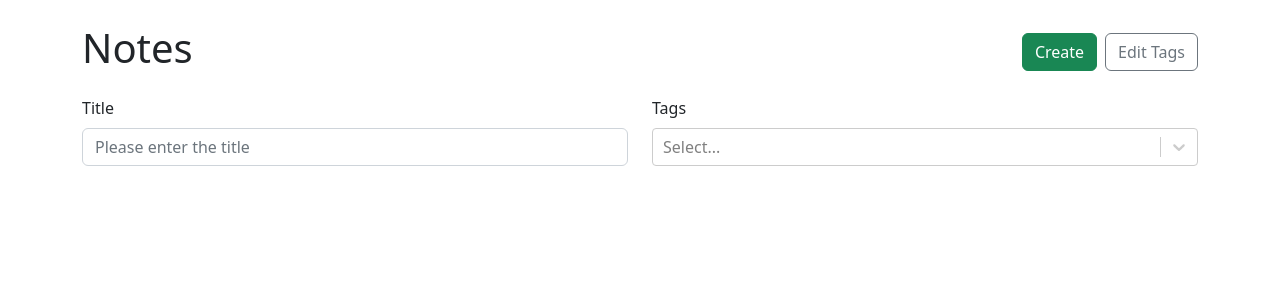
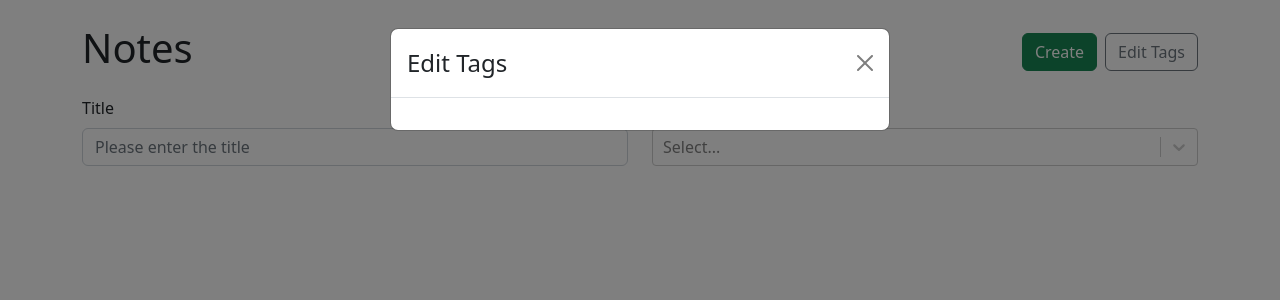
Before and after one commit to elenejavakhishvili638/advanced-note-app, a React (Vite) app: page / in a window 1280 px wide. Both pictures are taken after a click on the button "Edit Tags". Shown: the top 300 px of the page. Built offline with nearby package versions, Linux system fonts and the light colour scheme.

Commit message:
Add edit/delete functionality of tags

```diff
--- a/src/App.tsx
+++ b/src/App.tsx
@@ -49,10 +49,28 @@
     })
   }
 
+  const updateTag = (id: string, label: string) => {
+    setTags(prevTags => {
+      return prevTags.map((tag) => {
+        if (tag.id === id) {
+          return { ...tag, label }
+        } else {
+          return tag
+        }
+      })
+    })
+  }
+
+  const deleteTag = (id: string) => {
+    setTags((prevTags) => {
+      return prevTags.filter((tag) => tag.id !== id)
+    })
+  }
+
   return (
     <Container className='my-4'>
       <Routes>
-        <Route path="/" element={<NoteList notes={notesWithTags} availableTags={tags} />} />
+        <Route path="/" element={<NoteList notes={notesWithTags} availableTags={tags} updateTag={updateTag} deleteTag={deleteTag} />} />
         <Route path="/new-note" element={<NewNote onSubmit={createNote} onAddTag={addTag} availableTags={tags} />} />
         <Route path=":id" element={<NoteLayout notes={notesWithTags} />}>
           <Route index element={<Note onDelete={deleteNote} />} />
--- /dev/null
+++ b/src/components/EditTagsModal.tsx
@@ -0,0 +1,33 @@
+import React from 'react'
+import { Button, Col, Form, Modal, Row, Stack } from 'react-bootstrap'
+import { editTagsModalProps } from '../types/propsTypes'
+
+const EditTagsModal = ({ availableTags, show, handleClose, updateTag, deleteTag }: editTagsModalProps) => {
+    return (
+        <Modal show={show} onHide={handleClose}>
+            <Modal.Header closeButton>
+                <Modal.Title>
+                    Edit Tags
+                </Modal.Title>
+            </Modal.Header>
+            <Modal.Body>
+                <Form>
+                    <Stack gap={2}>
+                        {availableTags.map((tag) => (
+                            <Row key={tag.id}>
+                                <Col>
+                                    <Form.Control type="text" value={tag.label} onChange={(event) => updateTag(tag.id, event.target.value)} />
+                                </Col>
+                                <Col xs="auto">
+                                    <Button variant='outline-danger' onClick={() => { deleteTag(tag.id) }}>&times;</Button>
+                                </Col>
+                            </Row>
+                        ))}
+                    </Stack>
+                </Form>
+            </Modal.Body>
+        </Modal>
+    )
+}
+
+export default EditTagsModal
--- a/src/pages/NoteList.tsx
+++ b/src/pages/NoteList.tsx
@@ -6,11 +6,13 @@
 import { Tag } from '../types/noteTypes'
 import { NoteListProps } from '../types/propsTypes'
 import NoteCard from '../components/NoteCard'
+import EditTagsModal from '../components/EditTagsModal'
 
-const NoteList: React.FC<NoteListProps> = ({ availableTags, notes }) => {
+const NoteList: React.FC<NoteListProps> = ({ availableTags, notes, updateTag, deleteTag }) => {
 
     const [tags, setTags] = useState<Tag[]>([])
     const [title, setTitle] = useState("")
+    const [modalOpen, setModalOpen] = useState(false)
 
     const filteredNotes = useMemo(() => {
         return notes.filter(note => {
@@ -31,7 +33,7 @@
                                 Create
                             </Button>
                         </Link>
-                        <Button variant='outline-secondary'>
+                        <Button onClick={() => setModalOpen(true)} variant='outline-secondary'>
                             Edit Tags
                         </Button>
                     </Stack>
@@ -69,6 +71,7 @@
                     </Col>
                 ))}
             </Row>
+            <EditTagsModal updateTag={updateTag} deleteTag={deleteTag} availableTags={availableTags} show={modalOpen} handleClose={() => setModalOpen(false)} />
         </>
     )
 }
```
Also changed, not shown: src/types/propsTypes.tsx (+10 -0 lines).
